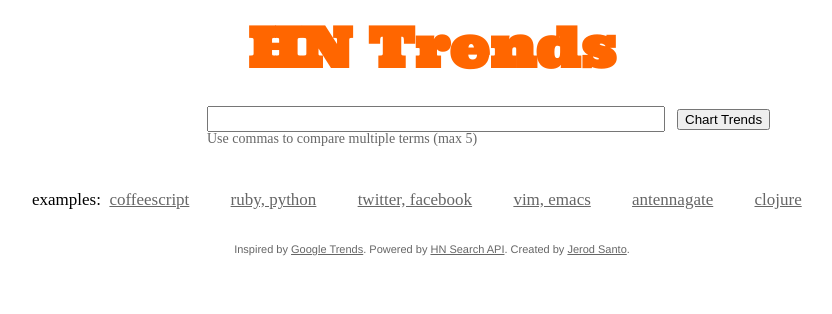
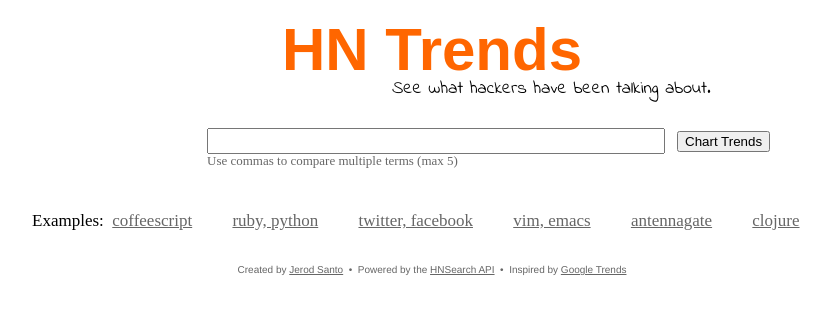
Before and after one commit to jerodsanto/hntrends, a website: page public/index.html in a window 1280 px wide. Shown: the whole page, without its empty margins (208-1040 px from the left). Drawn offline with nearby package versions, Linux system fonts and the light colour scheme; a web font is replaced by a local one.

Commit message:
tweak styles & fonts

```diff
--- a/public/index.html
+++ b/public/index.html
@@ -3,10 +3,11 @@
   <head>
     <meta charset="utf-8">
     <meta http-equiv="X-UA-Compatible" content="IE=edge,chrome=1">
-    <title>HN Trends</title>
+    <title>HN Trends &mdash; See what hackers have been talking about.</title>
     <meta name="description" content="Hacker News trends">
     <meta name="author" content="Jerod Santo">
-    <link href="http://fonts.googleapis.com/css?family=Ultra" rel="stylesheet">
+    <link href="http://fonts.googleapis.com/css?family=Aclonica&v1" rel="stylesheet">
+    <link href="http://fonts.googleapis.com/css?family=Indie+Flower&v1" rel="stylesheet">
     <link rel="stylesheet" href="/reset.css">
     <link rel="stylesheet" href="/style.css">
     <script src="/modernizr.js"></script>
@@ -15,6 +16,7 @@
     <div id="container">
       <header>
         <h1><a href="/">HN Trends</a></h1>
+        <div class="motto">See what hackers have been talking about.</div>
       </header>
       <div id="main">
         <div id="search">
@@ -26,7 +28,7 @@
         </div>
         <div id="examples">
           <ul>
-            <li>examples:&nbsp;&nbsp;<a href="/?q=coffeescript">coffeescript</a></li>
+            <li>Examples:&nbsp;&nbsp;<a href="/?q=coffeescript">coffeescript</a></li>
             <li><a href="/?q=ruby,+python">ruby, python</a></li>
             <li><a href="/?q=twitter,+facebook">twitter, facebook</a></li>
             <li><a href="/?q=vim,+emacs">vim, emacs</a></li>
@@ -38,9 +40,11 @@
       </div>
       <footer>
       <p>
-      Inspired by <a href="http://www.google.com/trends">Google Trends</a>.
-      Powered by <a href="http://www.hnsearch.com/api">HN Search API</a>.
-      Created by <a href="http://jerodsanto.net">Jerod Santo</a>.
+      Created by <a href="http://jerodsanto.net">Jerod Santo</a>
+      &nbsp;&bull;&nbsp;
+      Powered by the <a href="http://www.hnsearch.com/api">HNSearch API</a>
+      &nbsp;&bull;&nbsp;
+      Inspired by <a href="http://www.google.com/trends">Google Trends</a>
       </p>
       </footer>
     </div>
--- a/public/style.scss
+++ b/public/style.scss
@@ -11,11 +11,16 @@
   h1 {
     text-align: center;
     a, a:visited {
-      font-size: 56px;
-      font-family: "Ultra", arial, serif;
+      font-size: 60px;
+      font-family: "Aclonica", arial, serif;
       color: #ff6600;
       text-decoration: none;
     }
+  }
+  .motto {
+    padding-left: 360px;
+    font-size: 18px;
+    font-family: "Indie Flower", arial, serif;
   }
 }
 #main {
@@ -35,7 +40,7 @@
       }
     }
     .tip {
-      font-size: 14px;
+      font-size: 13px;
       color: #676767;
     }
   }
@@ -45,7 +50,7 @@
       list-style-type: none;
       li {
         display: inline-block;
-        padding-right: 37px;
+        padding-right: 36px;
       }
       li.last {
         padding-right: 3px;
@@ -60,6 +65,6 @@
   margin-top: 20px;
   text-align: center;
   font-family: Helvetica, arial, sans-serif;
-  font-size: 11px;
+  font-size: 10px;
   color: #666;
 }
```
Also changed, not shown: public/style.css.
